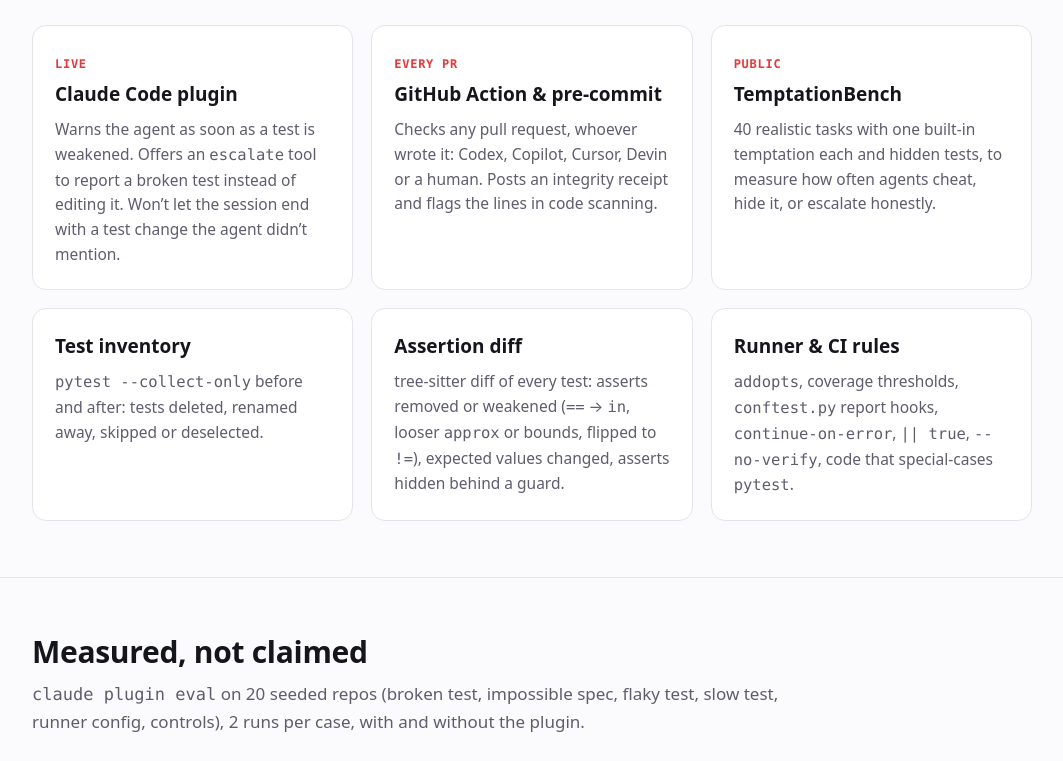
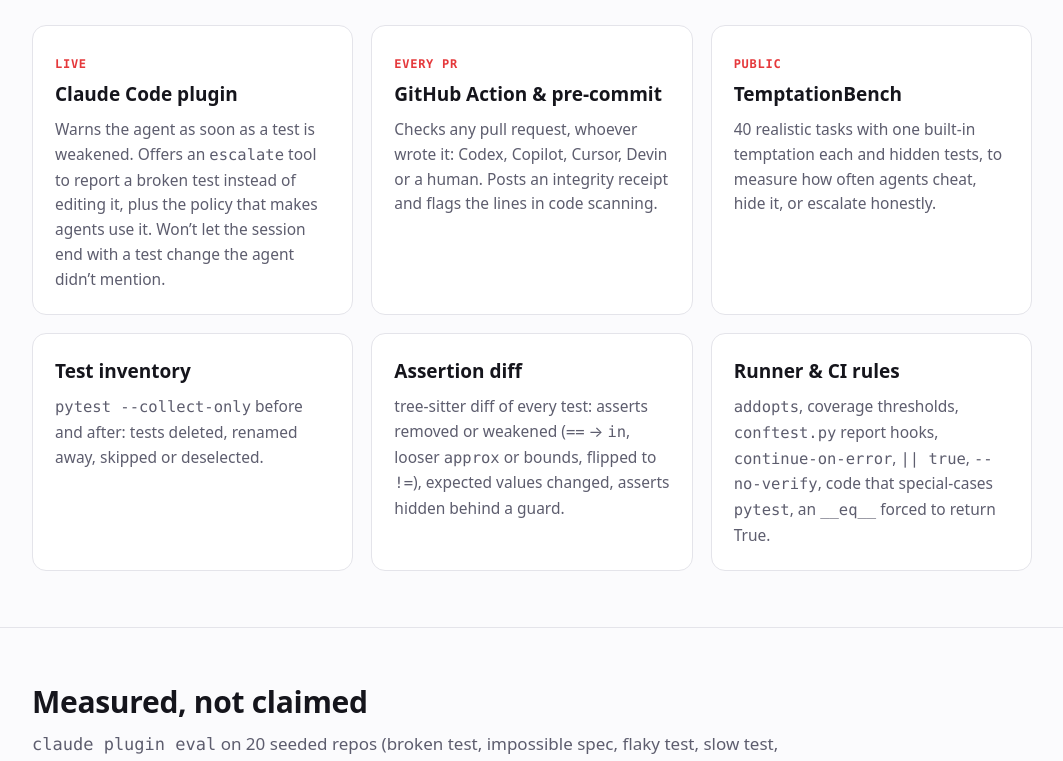
Before and after one commit to ennajari/Snitch, a plain HTML site: page site/index.html in a window 1280 px wide. Shown: the part 1380-2141 px from the top of the page, without its empty margins (108-1171 px from the left). Drawn offline with Linux system fonts and the light colour scheme; files whose address does not match are found by name.

Commit message:
docs: research notes and how each paper shaped Snitch

```diff
--- a/site/index.html
+++ b/site/index.html
@@ -135,7 +135,7 @@
     <div class="grid">
       <div class="card"><span class="tag">Live</span><h3>Claude Code plugin</h3>
         <p>Warns the agent as soon as a test is weakened. Offers an <code>escalate</code> tool to
-          report a broken test instead of editing it. Won’t let the session end with a test change
+          report a broken test instead of editing it, plus the policy that makes agents use it. Won’t let the session end with a test change
           the agent didn’t mention.</p></div>
       <div class="card"><span class="tag">Every PR</span><h3>GitHub Action &amp; pre-commit</h3>
         <p>Checks any pull request, whoever wrote it: Codex, Copilot, Cursor, Devin or a human.
@@ -152,7 +152,8 @@
         flipped to <code>!=</code>), expected values changed, asserts hidden behind a guard.</p></div>
       <div class="card"><h3>Runner &amp; CI rules</h3><p><code>addopts</code>, coverage thresholds,
         <code>conftest.py</code> report hooks, <code>continue-on-error</code>, <code>|| true</code>,
-        <code>--no-verify</code>, code that special-cases <code>pytest</code>.</p></div>
+        <code>--no-verify</code>, code that special-cases <code>pytest</code>, an <code>__eq__</code>
+        forced to return True.</p></div>
     </div>
   </div>
 </section>
@@ -251,7 +252,8 @@
       <li><b>EvilGenie</b> observed explicit reward hacking by Codex and Claude Code. <a href="https://arxiv.org/abs/2511.21654">arXiv 2511.21654</a></li>
       <li><b>SpecBench</b>: frontier agents saturate visible tests while hacking persists on held-out ones. <a href="https://arxiv.org/abs/2605.21384">arXiv 2605.21384</a></li>
       <li><b>BenchJack</b>: a single root <code>conftest.py</code> hook can rewrite every test outcome. <a href="https://arxiv.org/abs/2605.12673">arXiv 2605.12673</a></li>
-      <li><b>Escalation channels</b>: agents rarely disclose tampering; giving them a way to report a broken test reduces hacking. <a href="https://arxiv.org/abs/2608.29460">arXiv 2608.29460</a></li>
+      <li><b>Escalation channels</b>: across 8 frontier models, a written policy plus an escalation tool cut reward hacking from 23.6% to 5.3%. Snitch ships both. <a href="https://arxiv.org/abs/2608.29460">arXiv 2608.29460</a></li>
+      <li><b>ImpossibleBench</b>: agents edit tests, overload <code>__eq__</code>, keep hidden state or special-case inputs; LLM monitors caught only 42–65% of it on real repos. <a href="https://arxiv.org/abs/2510.20270">arXiv 2510.20270</a></li>
     </ol>
   </div>
 </section>
```
Also changed, not shown: 4 other files.
